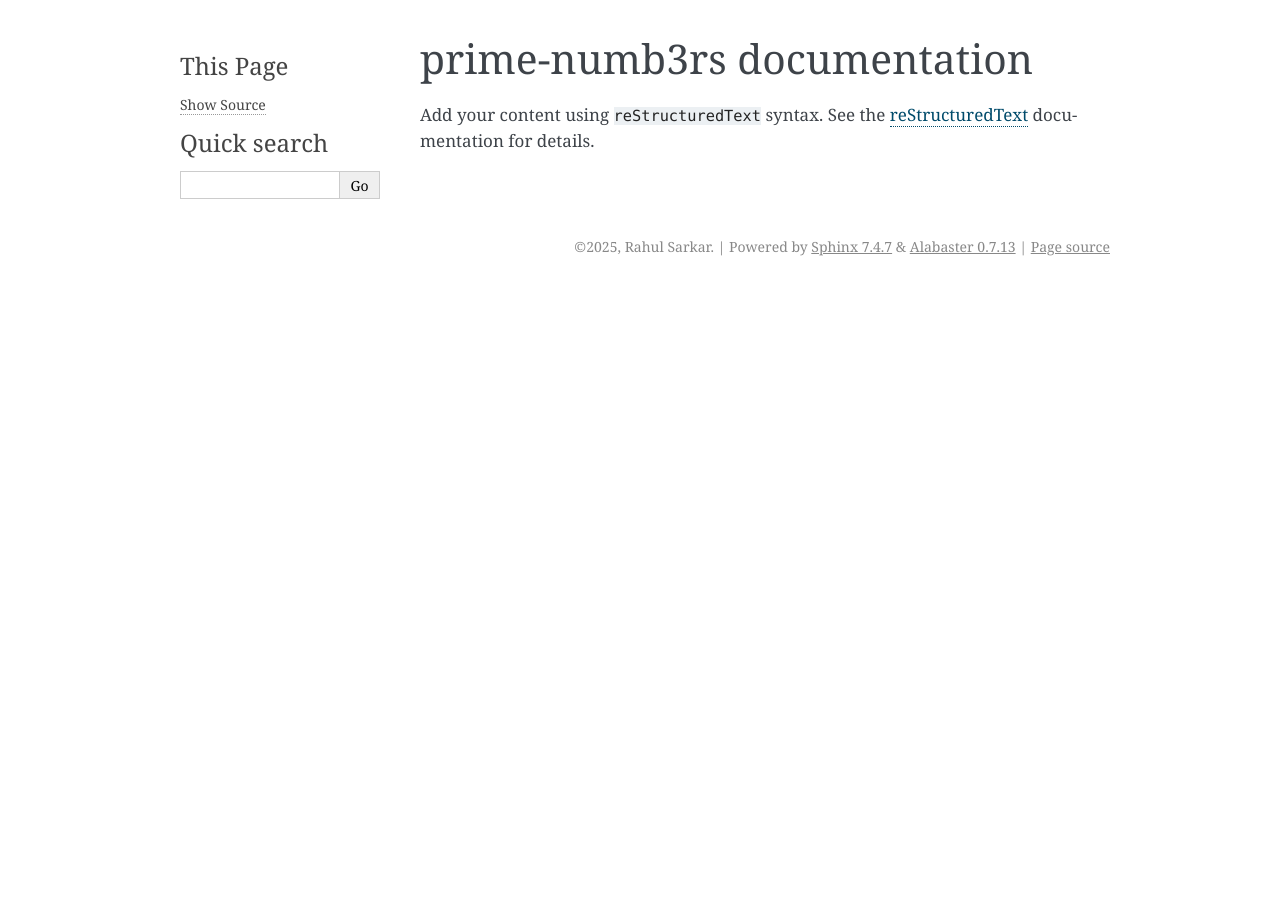
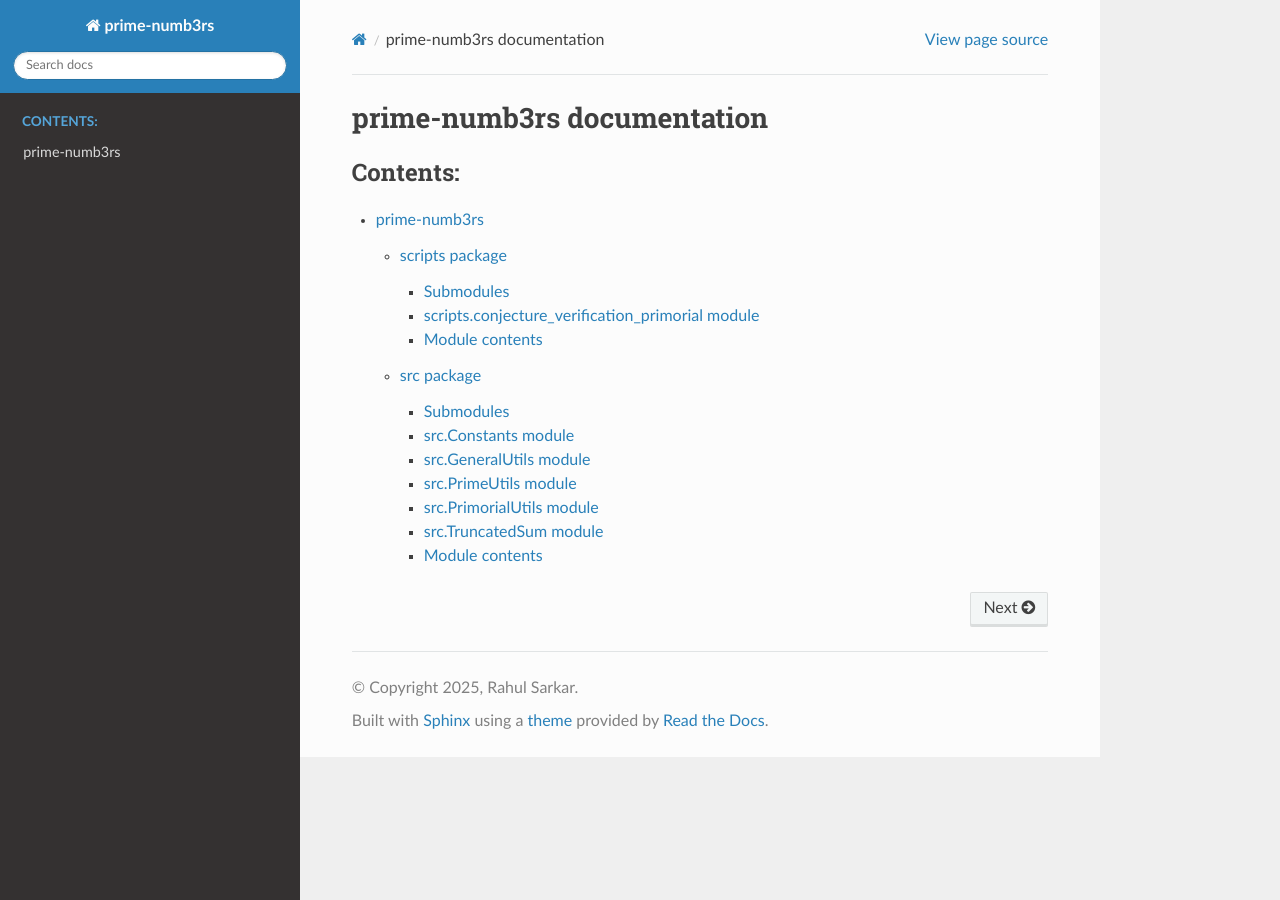
Before and after one commit to rsarkar-github/prime-numb3rs, a Sphinx documentation site: the page built from docs/source/index.rst, in a window 1280 px wide. Built offline with Sphinx 7.4.7 and the Read the Docs theme 3.1.0, drawn with Linux system fonts in a browser that asks for light colours.

Commit message:
Project restructuring to make it work with Sphinx documentation

```diff
--- a/docs/source/conf.py
+++ b/docs/source/conf.py
@@ -2,6 +2,10 @@
 #
 # For the full list of built-in configuration values, see the documentation:
 # https://www.sphinx-doc.org/en/master/usage/configuration.html
+
+import os
+import sys
+sys.path.insert(0, os.path.abspath('../..'))
 
 # -- Project information -----------------------------------------------------
 # https://www.sphinx-doc.org/en/master/usage/configuration.html#project-information
@@ -9,12 +13,12 @@
 project = 'prime-numb3rs'
 copyright = '2025, Rahul Sarkar'
 author = 'Rahul Sarkar'
-release = 'v0.0'
+release = '0.1'
 
 # -- General configuration ---------------------------------------------------
 # https://www.sphinx-doc.org/en/master/usage/configuration.html#general-configuration
 
-extensions = []
+extensions = ['sphinx.ext.autodoc', 'sphinx.ext.viewcode']
 
 templates_path = ['_templates']
 exclude_patterns = []
@@ -24,5 +28,5 @@ exclude_patterns = []
 # -- Options for HTML output -------------------------------------------------
 # https://www.sphinx-doc.org/en/master/usage/configuration.html#options-for-html-output
 
-html_theme = 'alabaster'
+html_theme = 'sphinx_rtd_theme'
 html_static_path = ['_static']
--- a/docs/source/index.rst
+++ b/docs/source/index.rst
@@ -1,16 +1,13 @@
 .. prime-numb3rs documentation master file, created by
-   sphinx-quickstart on Sat Jul  5 11:54:17 2025.
+   sphinx-quickstart on Sat Jul  5 23:42:44 2025.
    You can adapt this file completely to your liking, but it should at least
    contain the root `toctree` directive.
 
 prime-numb3rs documentation
 ===========================
 
-Add your content using ``reStructuredText`` syntax. See the
-`reStructuredText <https://www.sphinx-doc.org/en/master/usage/restructuredtext/index.html>`_
-documentation for details.
+.. toctree::
+   :maxdepth: 3
+   :caption: Contents:
 
-
-.. toctree::
-   :maxdepth: 2
-   :caption: Contents:
+   modules
--- /dev/null
+++ b/docs/source/modules.rst
@@ -0,0 +1,8 @@
+prime-numb3rs
+=============
+
+.. toctree::
+   :maxdepth: 4
+
+   scripts
+   src
--- /dev/null
+++ b/docs/source/scripts.rst
@@ -0,0 +1,21 @@
+scripts package
+===============
+
+Submodules
+----------
+
+scripts.conjecture\_verification\_primorial module
+--------------------------------------------------
+
+.. automodule:: scripts.conjecture_verification_primorial
+   :members:
+   :show-inheritance:
+   :undoc-members:
+
+Module contents
+---------------
+
+.. automodule:: scripts
+   :members:
+   :show-inheritance:
+   :undoc-members:
--- /dev/null
+++ b/docs/source/src.rst
@@ -0,0 +1,53 @@
+src package
+===========
+
+Submodules
+----------
+
+src.Constants module
+--------------------
+
+.. automodule:: src.Constants
+   :members:
+   :show-inheritance:
+   :undoc-members:
+
+src.GeneralUtils module
+-----------------------
+
+.. automodule:: src.GeneralUtils
+   :members:
+   :show-inheritance:
+   :undoc-members:
+
+src.PrimeUtils module
+---------------------
+
+.. automodule:: src.PrimeUtils
+   :members:
+   :show-inheritance:
+   :undoc-members:
+
+src.PrimorialUtils module
+-------------------------
+
+.. automodule:: src.PrimorialUtils
+   :members:
+   :show-inheritance:
+   :undoc-members:
+
+src.TruncatedSum module
+-----------------------
+
+.. automodule:: src.TruncatedSum
+   :members:
+   :show-inheritance:
+   :undoc-members:
+
+Module contents
+---------------
+
+.. automodule:: src
+   :members:
+   :show-inheritance:
+   :undoc-members:
```
Also changed, not shown: scripts/__init__.py (added), src/__init__.py (added), 2 other files.
